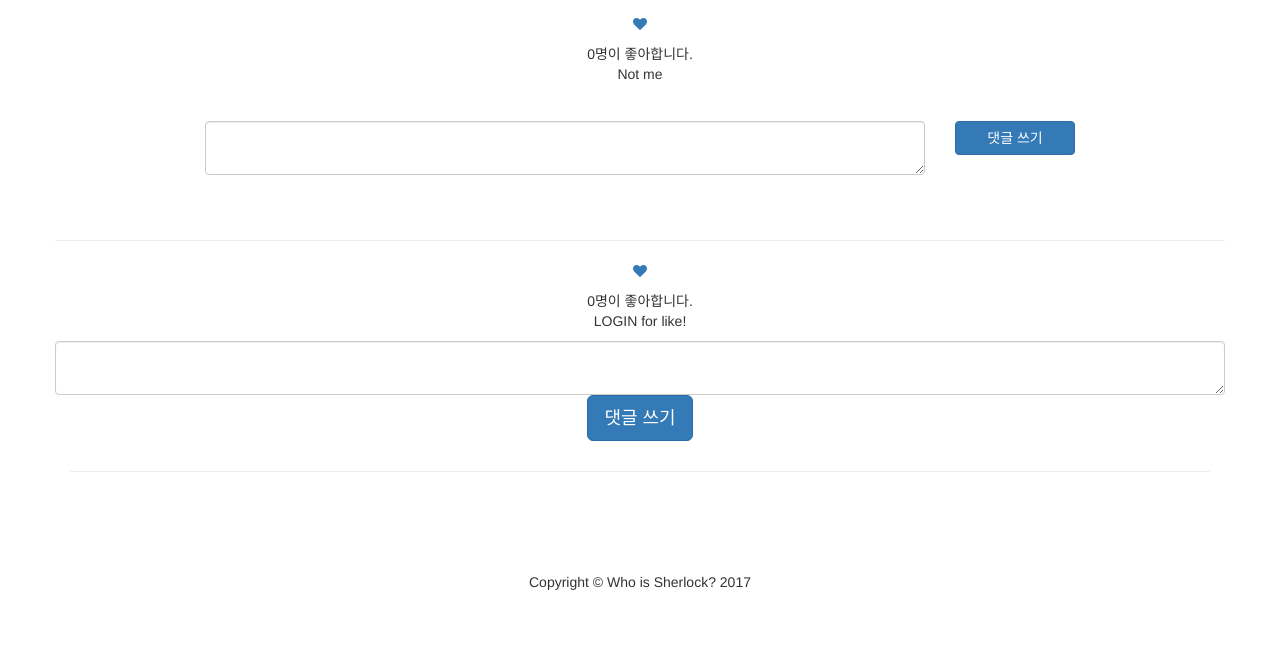
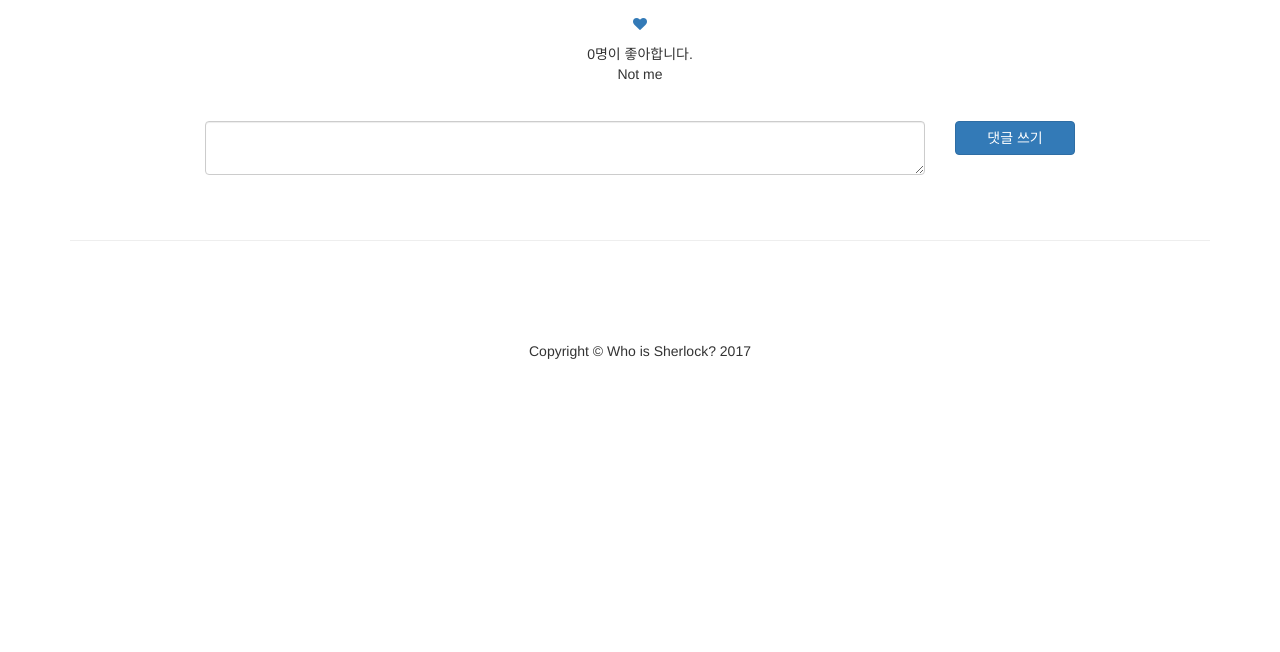
Before and after one commit to HuiwonKo/Sherlock, a Django app: page /cafe/1/ in a window 1280 px wide. Shown: the part 981-1633 px from the top of the page. After the commit the page ends 1340 px from the top, so only its background shows below. Run offline with Django 3.2, Linux system fonts and the light colour scheme; data comes from the database, SQL or seed files in the repository; some libraries are stand-ins or nearby versions.

Commit message:
room_detail 댓글창 중복 수정

```diff
--- a/Sherlock/cafe/templates/cafe/room_detail.html
+++ b/Sherlock/cafe/templates/cafe/room_detail.html
@@ -61,7 +61,7 @@
                         </p>
                     </td>
                 </tr>
-
+                <!-- 댓글 작성 -->
                 <tr>
                     <td colspan="2">
                         <form action="{% url 'cafe:review_new' room.pk %}" method="post">
@@ -86,20 +86,17 @@
                                 {{ review.user }} : &nbsp <small>{{ review.content }}</small>&nbsp&nbsp&nbsp
 
                                 {% if review.user == request.user %}
-                                    <a href = "{% url 'cafe:review_edit' room.pk review.pk %}"><img src="{% static 'image/edit.png' %}" width="15" height="15"></a>
-                                    <a href = "{% url 'cafe:review_delete' room.pk review.pk %}"><img src="{% static 'image/delete.png' %}" width="15" height="15"></a>
+                                <span style="position: right; ">
+                                        <a href = "{% url 'cafe:review_edit' room.pk review.pk %}"><i class="fa fa-pencil" aria-hidden="true"></i></a>
+                                        <a href = "{% url 'cafe:review_delete' room.pk review.pk %}"><i class="fa fa-trash-o" aria-hidden="true"></i></a>
+                                </span>
                                 {% endif %}
                             </li>
                             {% endfor %}
                         </ul>
                     </td>
                 </tr>
-
-
             </table>
-
-
-
             <script>
             var cafe_address = "{{ room.cafe.address }}";
             var map = new naver.maps.Map('map', {
@@ -134,67 +131,5 @@
             </script>
         </div>
         <!-- /.row -->
-<!-- 댓글 작성 -->
-
-<hr/>
-<!--하트 주기
-<style>
-    .heart {font-size:0; letter-spacing:-4px;}
-    .heart a {
-        font-size:22px;
-        letter-spacing:0;
-        display:inline-block;
-        margin-left:5px;
-        color:#ccc;
-        text-decoration:none; }
-    .heart a:first-child {margin-left:0;}
-    .heart a.on {color:#777;}
-</style>
-<script>
-$( document ).ready(function() {
-    $( ".heart a" ).click(function() {
-        $(this).addClass("on");
-        return false;
-    });
-});
-</script>
--->
-<p style="text-align: center;" class="heart">
-    <a href="{% url 'cafe:like' room.pk %}"><i class="fa fa-heart" aria-hidden="true"></i></a>
-    <p style="text-align: center;">{{number_of_likes}}명이 좋아합니다.<br>
-    {% if user.id == None %}
-        LOGIN for like!
-    {% else %}
-        {% if user_likes_this %}
-            You too!
-        {% else %}
-            Not me
-        {% endif %}
-    {% endif %}
-    </p>
-</p>
-
-<!--
-<button class="btn btn-default" style="width: 100px; background-color: white; color:red; font-size:20px;">
--->
-<div class="comment" style="text-align: center;">
-<form action="{% url 'cafe:review_new' room.pk %}" method="post">
-    {% csrf_token %}
-    {{ review_form.content }}<input type="submit" class="btn btn-primary btn-lg" value="댓글 쓰기"/>
-</form>
-</div>
-
-<ul>
-    {% for review in room.cafe_review_set.all %}
-    <li>
-        <p><blod><small> 작성자 : {{ review.user }}</small></blod></p>
-        <p>{{ review.content }}
-            {% if review.user == request.user %}
-            <a href = "{% url 'cafe:review_edit' room.pk review.pk %}" > Edit </a>
-            <a href = "{% url 'cafe:review_delete' room.pk review.pk %}" > 삭제 </a> </p>
-        {% endif %}
-    </li>
-    {% endfor %}
-</ul>
 
 {% endblock %}
```
Lines whose indentation alone changed are shown as unchanged.
